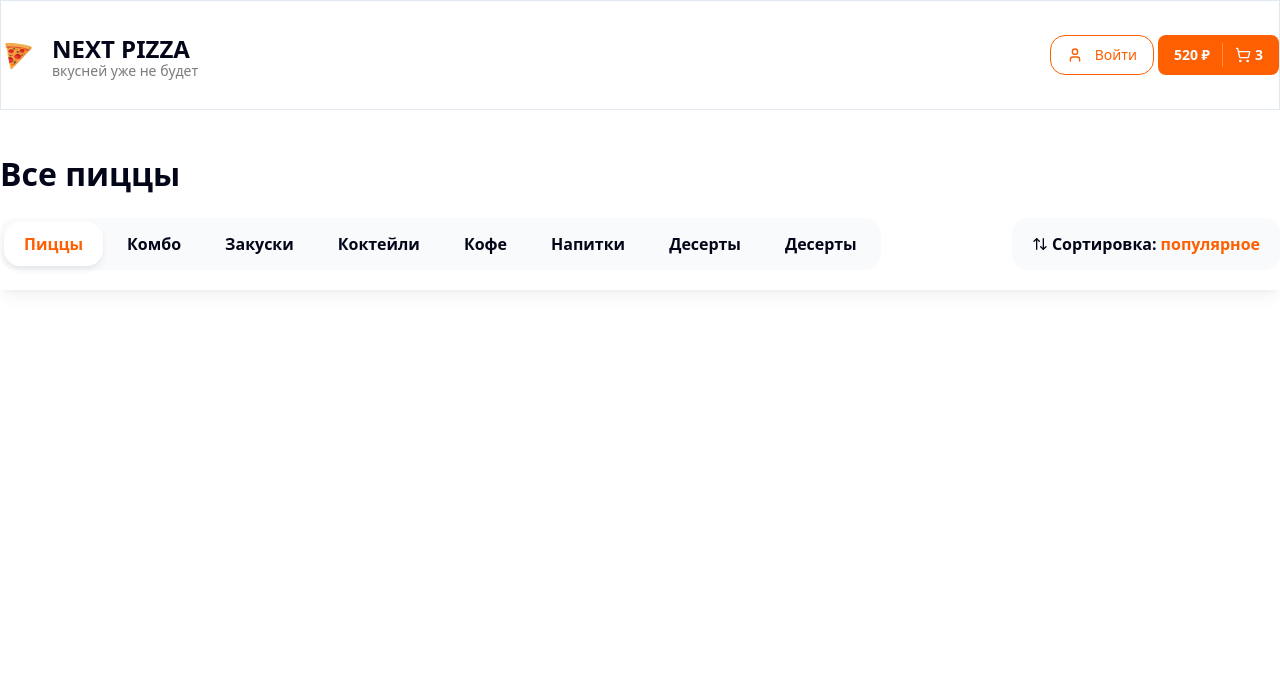
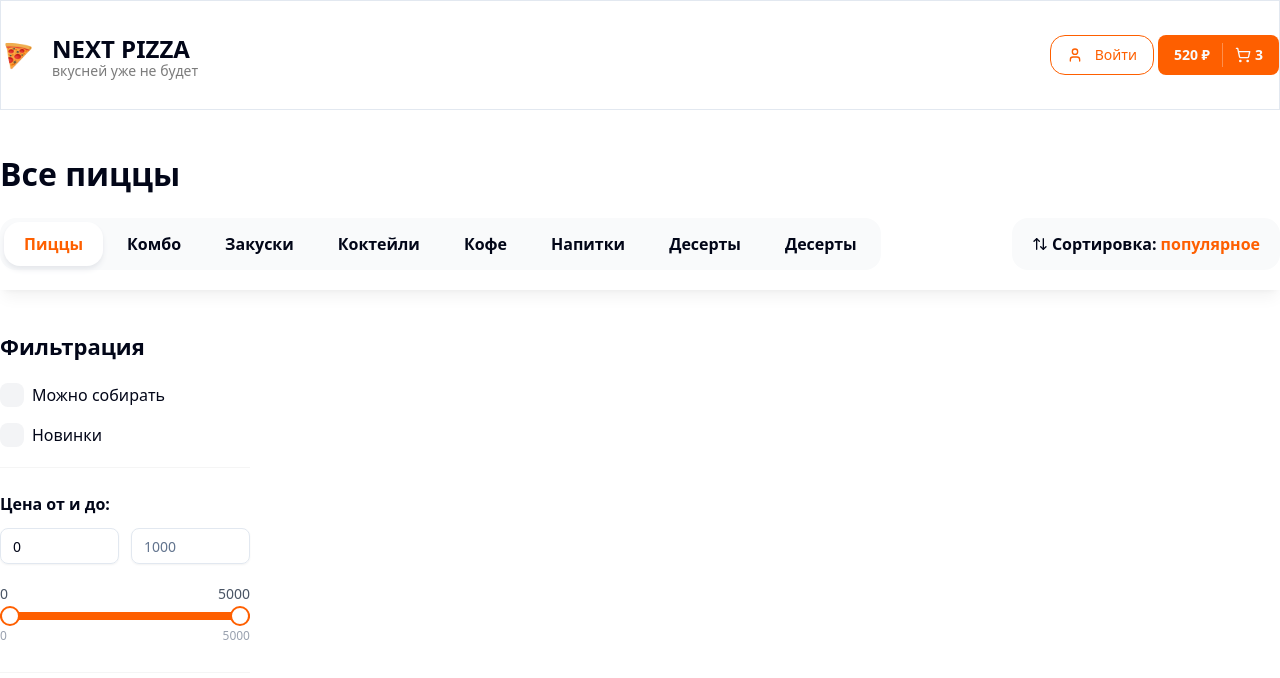
Before and after one commit to StepanHovsepyan7/Dodo-Pizza, a Next.js app: page / in a window 1280 px wide. Shown: the top 678 px of the page. Built offline with nearby package versions, Linux system fonts and the light colour scheme.

Commit message:
added filter components

```diff
--- a/app/page.tsx
+++ b/app/page.tsx
@@ -1,4 +1,4 @@
-import { Categories, Container, SortPopup, TopBar } from "@/components/shared";
+import { Categories, Container, Filters, SortPopup, TopBar } from "@/components/shared";
 import { Title } from "@/components/shared/title";
 
 export default function Home() {
@@ -8,6 +8,19 @@ export default function Home() {
         <Title text='Все пиццы' size='lg' className="font-extrabold" />
       </Container>
       <TopBar />
+
+      <Container className="pb-14 mt-10">
+        <div className="flex gap-[60px]">
+
+          <div className="w-[250px]">
+            <Filters />
+          </div>
+
+           <div className="flex flex-col gap-16">
+
+           </div>
+        </div>
+      </Container>
     </div>
   );
 }
--- /dev/null
+++ b/components/shared/filter-checkbox.tsx
@@ -0,0 +1,34 @@
+import React, { ButtonHTMLAttributes } from 'react';
+import { Checkbox } from '../ui/checkbox';
+
+export interface FilterChecboxProps {
+  text: string;
+  value: string;
+  endAdornment?: React.ReactNode;
+  onCheckedChange?: (checked: boolean) => void;
+  checked?: boolean;
+}
+
+export const FilterCheckbox: React.FC<FilterChecboxProps> = ({
+  text,
+  value,
+  endAdornment,
+  onCheckedChange,
+  checked,
+}) => {
+  return (
+    <div className="flex items-center space-x-2">
+      <Checkbox
+        onCheckedChange={onCheckedChange}
+        checked={checked}
+        value={value}
+        className="rounded-[8px] w-6 h-6  data-[state=checked]:bg-[#FE5F00] border-[#FE5F00] "
+        id={`checkbox-${String(value)}`}
+      />
+      <label htmlFor={`checkbox-${String(value)}`} className="leading-none cursor-pointer flex-1">
+        {text}
+      </label>
+      {endAdornment}
+    </div>
+  );
+};
--- /dev/null
+++ b/components/shared/filters.tsx
@@ -0,0 +1,34 @@
+import React from "react";
+import { FilterCheckbox } from "./filter-checkbox";
+import { Title } from "./title";
+import { Input } from "../ui";
+import { RangeSlider } from "./range-slider";
+
+interface Props {
+    className?: string;
+}
+
+export const Filters: React.FC<Props> = ({ className }) => {
+    return (
+        <div className={className}>
+            <Title text="Фильтрация" size="sm" className="mb-5 font-bold" />
+            <div className="flex flex-col gap-4">
+                <FilterCheckbox text="Можно собирать" value="1" />
+                <FilterCheckbox text="Новинки" value="2" />
+            </div>
+
+
+            <div className="mt-5 border-y border-y-neutral-100 py-6 pb-7">
+                <p className="font-bold mb-3">Цена от и до:</p>
+                <div className="flex gap-3 mb-5">
+                    <Input type="number" placeholder="0" min={0} max={1000} defaultValue={0} />
+                    <Input type="number" min={100} max={1000} placeholder="1000" />
+                </div>
+
+                <RangeSlider min={0} max={5000} step={10} value={[0, 5000]} />
+            </div>
+
+
+        </div>
+    )
+}
--- a/components/shared/index.ts
+++ b/components/shared/index.ts
@@ -2,4 +2,6 @@ export {Container} from './container';
 export {Header} from './header';
 export {Categories} from './categories'
 export {SortPopup} from './sort-popup';
-export {TopBar} from './top-bar'
+export {TopBar} from './top-bar';
+export {Filters} from './filters'
+export {FilterCheckbox} from './filter-checkbox'
--- /dev/null
+++ b/components/shared/range-slider.tsx
@@ -0,0 +1,78 @@
+'use client';
+
+import React from 'react';
+import * as SliderPrimitive from '@radix-ui/react-slider';
+import { cn } from '@/lib/utils';
+
+type SliderProps = {
+  className?: string;
+  min: number;
+  max: number;
+  step: number;
+  value?: number[] | readonly number[];
+  onValueChange?: (values: number[]) => void;
+};
+
+export const RangeSlider = React.forwardRef<HTMLSpanElement, SliderProps>(
+  (
+    { className, min, max, step, value, onValueChange, ...props },
+    ref
+  ) => {
+    const initialValue = Array.isArray(value) ? value : [min, max];
+    const [localValues, setLocalValues] = React.useState(initialValue);
+
+    React.useEffect(() => {
+      setLocalValues(Array.isArray(value) ? value : [min, max]);
+    }, [min, max, value]);
+
+    const handleValueChange = (newValues: number[]) => {
+      setLocalValues(newValues);
+      if (onValueChange) {
+        onValueChange(newValues);
+      }
+    };
+
+    return (
+      <div className="w-full space-y-2">
+        {/* Display current values */}
+        <div className="flex justify-between text-sm text-gray-600">
+          <span>{localValues[0]}</span>
+          <span>{localValues[1]}</span>
+        </div>
+
+        {/* Slider */}
+        <SliderPrimitive.Root
+          ref={ref}
+          min={min}
+          max={max}
+          step={step}
+          value={localValues}
+          onValueChange={handleValueChange}
+          className={cn(
+            'relative flex w-full touch-none select-none items-center',
+            className
+          )}
+          {...props}
+        >
+          <SliderPrimitive.Track className="relative h-2 w-full grow overflow-hidden rounded-full bg-gray-200">
+            <SliderPrimitive.Range className="absolute h-full bg-[#FE5F00]" />
+          </SliderPrimitive.Track>
+
+          {/* Thumb for min value */}
+          <SliderPrimitive.Thumb className="block h-5 w-5 rounded-full border-2 border-[#FE5F00] bg-white ring-offset-background transition-colors focus-visible:outline-none focus-visible:ring-2 focus-visible:ring-ring focus-visible:ring-offset-2 disabled:pointer-events-none disabled:opacity-50" />
+
+          {/* Thumb for max value */}
+          <SliderPrimitive.Thumb className="block h-5 w-5 rounded-full border-2 border-[#FE5F00] bg-white ring-offset-background transition-colors focus-visible:outline-none focus-visible:ring-2 focus-visible:ring-ring focus-visible:ring-offset-2 disabled:pointer-events-none disabled:opacity-50" />
+        </SliderPrimitive.Root>
+
+        {/* Display min/max range */}
+        <div className="flex justify-between text-xs text-gray-400">
+          <span>{min}</span>
+          <span>{max}</span>
+        </div>
+      </div>
+    );
+  }
+);
+
+RangeSlider.displayName = 'RangeSlider';
--- a/components/ui/checkbox.tsx
+++ b/components/ui/checkbox.tsx
@@ -1,32 +1,27 @@
-"use client"
+'use client';
 
-import * as React from "react"
-import * as CheckboxPrimitive from "@radix-ui/react-checkbox"
-import { CheckIcon } from "lucide-react"
+import * as React from 'react';
+import * as CheckboxPrimitive from '@radix-ui/react-checkbox';
+import { Check } from 'lucide-react';
 
-import { cn } from "@/lib/utils"
+import { cn } from '@/lib/utils';
 
-function Checkbox({
-  className,
-  ...props
-}: React.ComponentProps<typeof CheckboxPrimitive.Root>) {
-  return (
-    <CheckboxPrimitive.Root
-      data-slot="checkbox"
-      className={cn(
-        "peer border-input dark:bg-input/30 data-[state=checked]:bg-primary data-[state=checked]:text-primary-foreground dark:data-[state=checked]:bg-primary data-[state=checked]:border-primary focus-visible:border-ring focus-visible:ring-ring/50 aria-invalid:ring-destructive/20 dark:aria-invalid:ring-destructive/40 aria-invalid:border-destructive size-4 shrink-0 rounded-[4px] border shadow-xs transition-shadow outline-none focus-visible:ring-[3px] disabled:cursor-not-allowed disabled:opacity-50",
-        className
-      )}
-      {...props}
-    >
-      <CheckboxPrimitive.Indicator
-        data-slot="checkbox-indicator"
-        className="flex items-center justify-center text-current transition-none"
-      >
-        <CheckIcon className="size-3.5" />
-      </CheckboxPrimitive.Indicator>
-    </CheckboxPrimitive.Root>
-  )
-}
+const Checkbox = React.forwardRef<
+  React.ElementRef<typeof CheckboxPrimitive.Root>,
+  React.ComponentPropsWithoutRef<typeof CheckboxPrimitive.Root>
+>(({ className, ...props }, ref) => (
+  <CheckboxPrimitive.Root
+    ref={ref}
+    className={cn(
+      'peer h-4 w-4 shrink-0 bg-gray-100 ring-offset-background focus-visible:outline-none focus-visible:ring-2 focus-visible:ring-ring focus-visible:ring-offset-2 disabled:cursor-not-allowed disabled:opacity-50 data-[state=checked]:bg-primary data-[state=checked]:text-primary-foreground',
+      className,
+    )}
+    {...props}>
+    <CheckboxPrimitive.Indicator className={cn('flex items-center justify-center text-current')}>
+      <Check className="h-4 w-4" strokeWidth={3} />
+    </CheckboxPrimitive.Indicator>
+  </CheckboxPrimitive.Root>
+));
+Checkbox.displayName = CheckboxPrimitive.Root.displayName;
 
-export { Checkbox }
+export { Checkbox };
```
